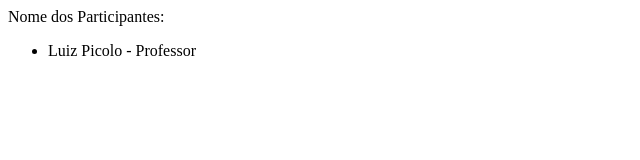
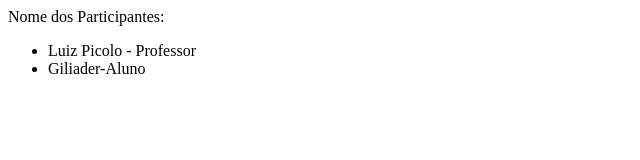
Before and after one commit to maiconfr204/capacitacao-git, a plain HTML site: page index.html in a window 1280 px wide. Shown: the whole page, without its empty margins (0-640 px from the left). Drawn offline with Linux system fonts and the light colour scheme.

Commit message:
adicionei o nome giliader

```diff
--- a/index.html
+++ b/index.html
@@ -10,6 +10,7 @@
   Nome dos Participantes:
   <ul>
     <li>Luiz Picolo - Professor</li>
+	<li>Giliader-Aluno</li>
   </ul>
 </body>
 </html>
```
